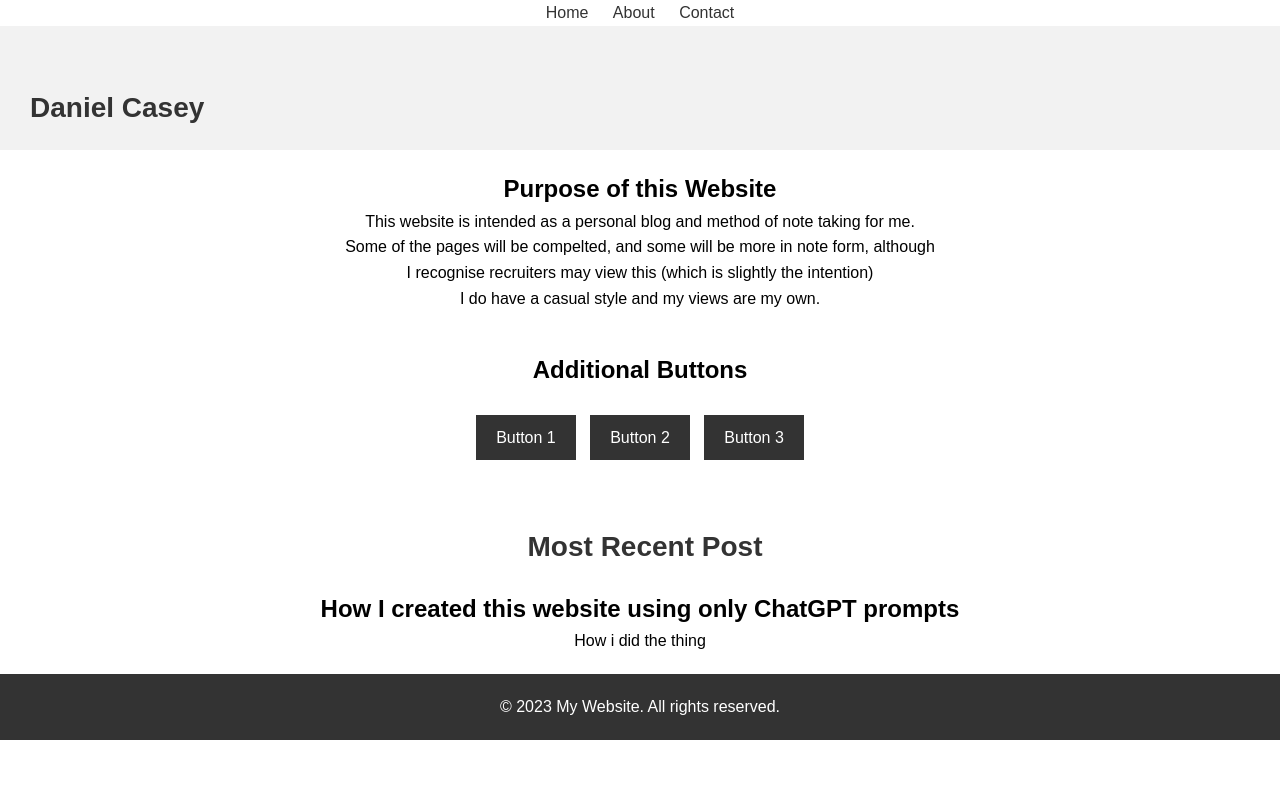
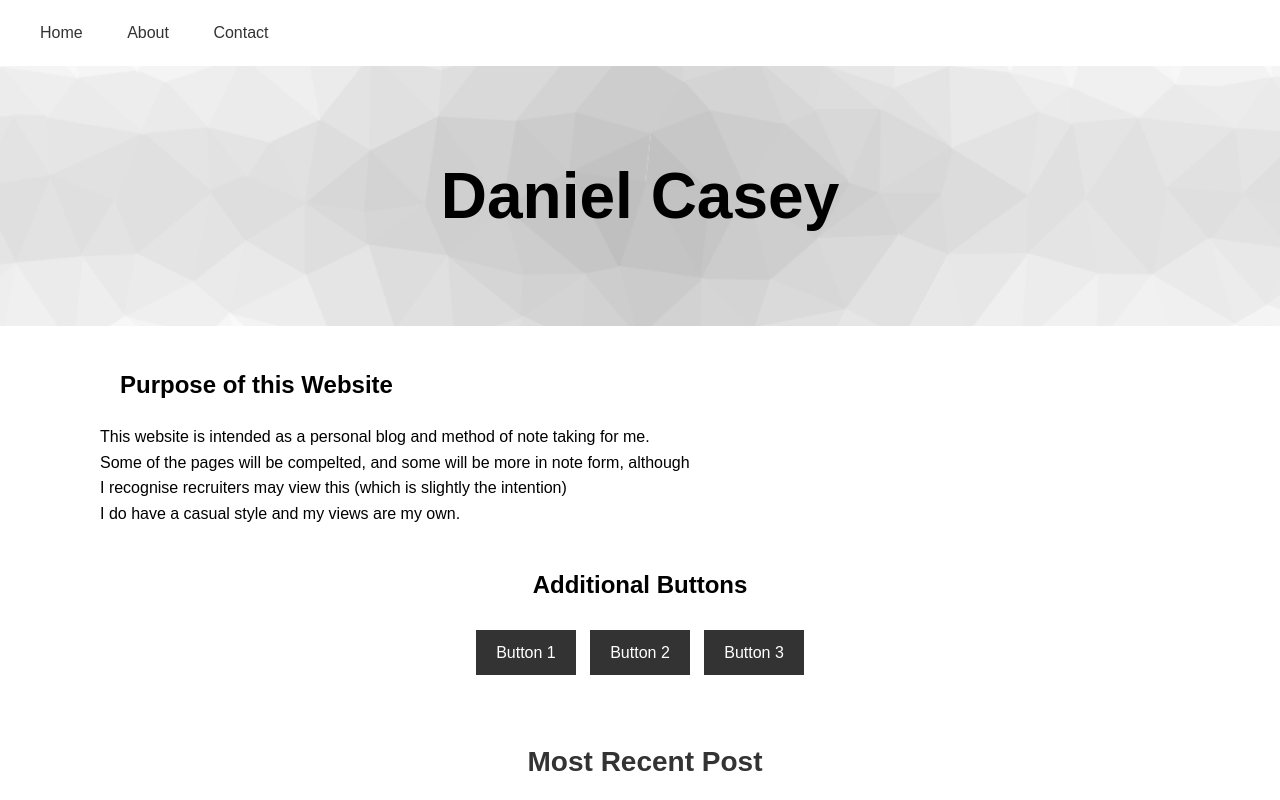
Before and after one commit to DanielCasey96/ChatGPTWebsite, a website: page index.html in a window 1280 px wide. Shown: the top 800 px of the page. Drawn offline with Linux system fonts and the light colour scheme.

Commit message:
added background image with css + text overlay

```diff
--- a/styles.css
+++ b/styles.css
@@ -12,21 +12,41 @@ body, h1, h2, p, ul, li {
   }
 
   header {
-    background-color: #f2f2f2;
-    padding: 20px;
+    background-image: url('images/header_background.png');
+    background-size: cover; /* Adjust the background size property as needed */
+    background-position: center; /* Adjust the background position property as needed */
+    padding: 120px;
+    position: relative;
   }
+
+  .page-header-overlay-text {
+    position: absolute;
+    top: 50%; /* Adjust as needed to vertically center the text */
+    left: 50%; /* Adjust as needed to horizontally center the text */
+    transform: translate(-50%, -50%);
+    color: #000000; /* Adjust the color as needed */
+    font-size: 64px; /* Adjust the font size as needed */
+    z-index: 1; /* Ensure the text appears above the image */
+    text-align: center;
+    padding: 0;
+    box-sizing: border-box;
+    margin: 0;
+    line-height: 1.2;
+    }
 
   nav ul {
     list-style-type: none;
+    padding: 20px;
+    text-align: left;
   }
 
   nav ul li {
     display: inline;
-    margin-right: 10px;
+    margin-right: 20px;
   }
 
   nav ul li a {
-    padding-left: 10px;
+    padding-left: 20px;
     text-decoration: none;
     color: #333;
   }
@@ -41,6 +61,19 @@ body, h1, h2, p, ul, li {
     padding: 20px;
     text-align: center;
   }
+
+/* Contact Page */
+section ul {
+  list-style-type: none;
+}
+
+section ul li {
+  margin-bottom: 10px;
+}
+
+section ul li::before {
+  content: "";
+}
 
   /* Header Styles */
   header h1 {
@@ -72,6 +105,18 @@ body, h1, h2, p, ul, li {
     margin: 5px;
   }
 
+  .purpose-header {
+    margin-top: 20px;
+    margin-left: 100px;
+    text-align: left;
+  }
+
+  .purpose-body {
+    margin-top: 20px;
+    margin-left: 80px;
+    text-align: left;
+  }
+
   .button-container {
     text-align: center;
     margin-top: 20px;
```
Also changed, not shown: images/cool-background.png (added), images/header_background.png (added).
